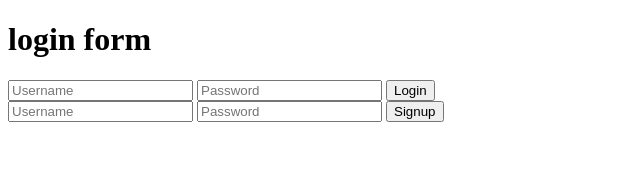
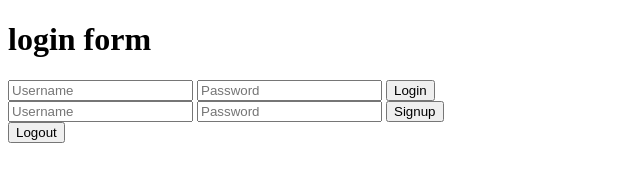
Before and after one commit to bakoyashi/fuzzy-octo-fortnight, a plain HTML site: page index.html in a window 1280 px wide. Shown: the whole page, without its empty margins (0-640 px from the left). Drawn offline with Linux system fonts and the light colour scheme.

Commit message:
add logout form

```diff
--- a/index.html
+++ b/index.html
@@ -19,5 +19,9 @@
         <input type="password" name="password" placeholder="Password">
         <button type="submit">Signup</button>
     </form>
+    <!-- logout form -->
+    <form action="/logout" method="post">
+        <button type="submit">Logout</button>
+    </form>
 </body>
 </html>
```
